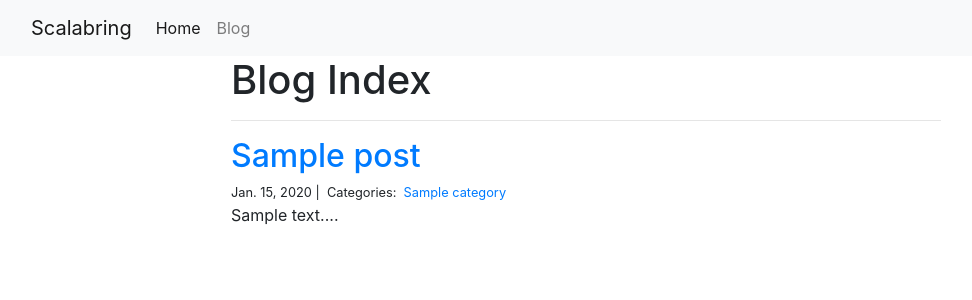
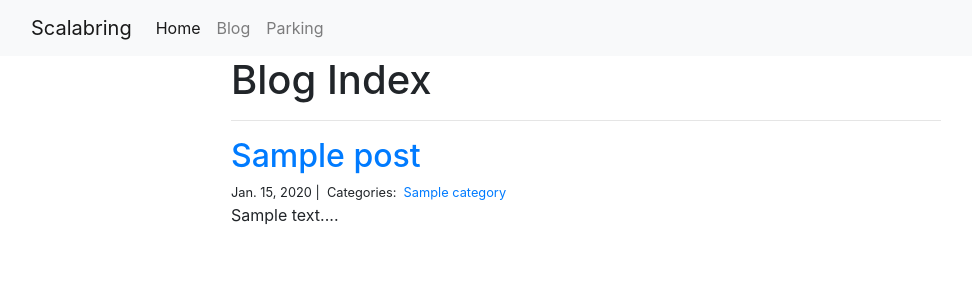
Before and after one commit to irwinx16/scalabling, a Django app: page /blog/ in a window 1280 px wide. Shown: the top 300 px of the page, without its empty margins (54-1026 px from the left). Run offline with Django 3.2, Linux system fonts and the light colour scheme; tables that the repository leaves empty hold one stand-in row (values such as "Sample post"); some libraries are stand-ins or nearby versions.

Commit message:
add url to parking from homepage

```diff
--- a/parking/urls.py
+++ b/parking/urls.py
@@ -2,6 +2,6 @@ from django.urls import path
 from . import views
 
 urlpatterns = [
-    path("", views.get_address),
+    path("", views.get_address, name="parking_index"),
     path("thanks/", views.get_address),
 ]
--- a/personal_portfolio/templates/base.html
+++ b/personal_portfolio/templates/base.html
@@ -15,6 +15,9 @@
         <li class="nav-item">
           <a class="nav-link" href="{% url 'blog_index' %}">Blog</a>
         </li>
+        <li class="nav-item">
+          <a class="nav-link" href="{% url 'parking_index' %}">Parking</a>
+        </li>
       </ul>
     </div>
   </div>
```
